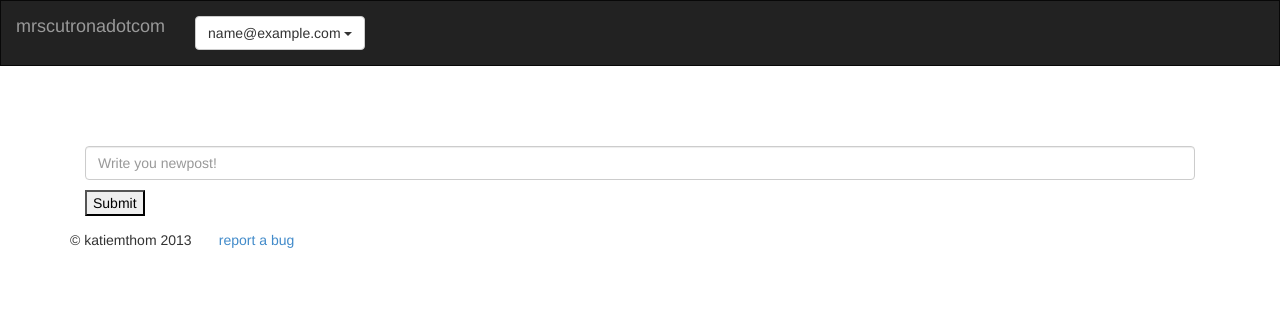
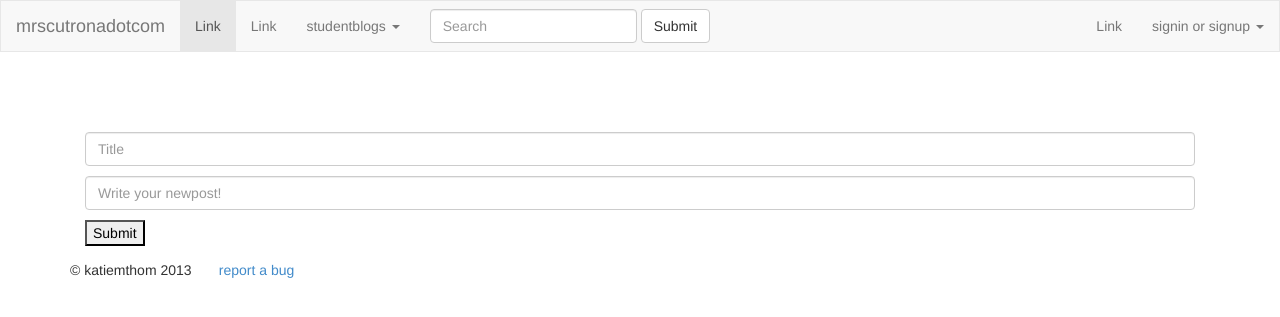
Before and after one commit to katiemthom/mrscutronadotcom, a Flask app: page /addpost in a window 1280 px wide. Shown: the top 317 px of the page. Run offline with Flask 2, Linux system fonts and the light colour scheme; a user stored in the database is signed in; tables that the repository leaves empty hold one stand-in row (values such as "Sample post"); some libraries are stand-ins or nearby versions.

Commit message:
fixed commenting and adding a post

```diff
--- a/app.py
+++ b/app.py
@@ -18,7 +18,7 @@ app.config['MAIL_USE_SSL'] = True
 app.config['MAIL_USERNAME'] = 'bugs@mrscutrona.com'
 app.config['MAIL_PASSWORD'] = config.epw
 mail.init_app(app)
-PER_PAGE = 1
+PER_PAGE = 5
 def url_for_other_page(page):
 	args = dict(request.view_args.items() + request.args.to_dict().items())
 	args['page'] = page
@@ -121,8 +121,8 @@ def show_post(post_id):
 @app.route('/myblog/page/<int:page>')
 @login_required
 def show_posts(page):
-	count = model.count_all_posts(current_user.id)
-	posts = model.get_posts_for_page(current_user.id, page, PER_PAGE, count)
+	count = model.count_all_posts(current_user.user_id)
+	posts = model.get_posts_for_page(current_user.user_id, page, PER_PAGE, count)
 	pagination = model.Pagination(page, PER_PAGE, count)
 	return render_template('myblog.html', pagination=pagination,posts = posts, user = current_user)
 
@@ -132,10 +132,10 @@ def show_grades():
 	grades = model.get_grades_by_user_id(current_user.id)
 	return render_template('mygrades.html',grades=grades,user=current_user)
 
-@app.route('/post/<int:post_id>', methods=['POST'])
+@app.route('/post/<int:post_pk>', methods=['POST'])
 @login_required
-def comment(post_id):
-	new_comment = model.add_comment(request.form.get('author_id'),request.form.get('post_id'),request.form.get('comment'))
+def comment(post_pk):
+	new_comment = model.add_comment(request.form.get('user_id'),request.form.get('post_pk'),request.form.get('comment'))
 	return jsonify({
 		'comment_author': new_comment.user.first_name,
 		'comment_content': new_comment.content,
@@ -155,7 +155,8 @@ def add_post():
 		return render_template('addpost.html')
 	else:
 		content = form.post_content.data
-		new_post = model.add_post(current_user.id, content)
+		title = form.post_content.data
+		new_post = model.add_post(current_user.user_id, content, title)
 	return redirect('/myblog')
 
 ########## end login-required views ##########
--- a/model.py
+++ b/model.py
@@ -32,6 +32,9 @@ class User(Base, UserMixin):
     profile_picture = Column(String(64), nullable=True, default='http://katiemthom.com/cat_ph.jpeg')
     school_id = Column(Integer, nullable=False)
 
+    def get_id(self):
+    	return self.user_id
+
     def setpw(self, pw):
         self.salt = bcrypt.gensalt()
         pw = pw.encode("utf-8")
@@ -64,7 +67,7 @@ class Comment(Base):
 	user_id = Column(BigInteger, ForeignKey('users.user_id'), nullable=False)
 	post_pk = Column(BigInteger, ForeignKey('posts.post_pk'), nullable=False)
 	content = Column(String(500), nullable=False)
-	version_id = Column(Integer, nullable=False)
+	version_id = Column(Integer, nullable=False, default=1)
 	is_deleted = Column(Boolean, default=False)
 	user = relationship("User", backref="comments")
 	post = relationship("Post", backref="comments")
@@ -177,8 +180,9 @@ def get_posts_for_page(user_id, page, per_page, count):
 def count_all_posts(user_id):
 	return len(session.query(Post).filter_by(user_id=user_id).all())
 
-def add_post(author_id,content):
-	new_post = Post(timestamp=datetime.datetime.now(),author_id=author_id,content=content)
+def add_post(author_id,content,title):
+	last = session.query(Post).order_by(desc(Post.post_pk)).first()
+	new_post = Post(timestamp=datetime.datetime.now(),user_id=author_id,content=content,post_id=last.post_pk+1, title=title)
 	session.add(new_post)
 	session.commit()
 	return new_post
@@ -190,8 +194,13 @@ def get_grades_by_user_id(user_id):
 
 ########### FUNCTIONS WITH COMMENTS ###########
 
+
+
 def add_comment(author_id,post_id,content):
-	new_comment = Comment(timestamp=datetime.datetime.now(),author_id=author_id,post_id=post_id,content=content)
+	last = session.query(Comment).order_by(desc(Comment.comment_pk)).first()
+	new_comment = Comment(timestamp=datetime.datetime.now(),user_id=author_id,post_pk=post_id,content=content,comment_id=last.comment_pk+1)
+	post = session.query(Post).filter_by(post_pk=post_id).one()
+	post.comment_count += 1
 	session.add(new_comment)
 	session.commit()
 	return new_comment
--- a/templates/addpost.html
+++ b/templates/addpost.html
@@ -4,7 +4,10 @@
 	<br><br><br>
 	<form action='{{url_for("add_post")}}' method='post'>
 		<p>
-			<input id='post_content' type='text' class='form-control' name='post_content' placeholder='Write you newpost!'></input>
+			<input id='post_content' type='text' class='form-control' name='post_title' placeholder='Title'></input>
+		</p>
+		<p>
+			<input id='post_content' type='text' class='form-control' name='post_content' placeholder='Write your newpost!'></input>
 		</p>
 		<p>
 			<input type='submit' id="add_post_submit"></input>
--- a/templates/master.html
+++ b/templates/master.html
@@ -7,10 +7,13 @@
         <title>mrscutronadotcom</title>
 	</head>
 	<body>
-        <div class="navbar navbar-inverse" role='navigation'>
 
+
+<nav class="navbar navbar-default" role="navigation">
+<!-- Brand and toggle get grouped for better mobile display -->
 <div class="navbar-header">
-                <button type="button" class="navbar-toggle" data-toggle="collapse" data-target=".navbar-collapse">
+<button type="button" class="navbar-toggle" data-toggle="collapse" data-target="#bs-example-navbar-collapse-1">
+<span class="sr-only">Toggle navigation</span>
 <span class="icon-bar"></span>
 <span class="icon-bar"></span>
 <span class="icon-bar"></span>
@@ -18,22 +21,37 @@
 <a class="navbar-brand" href="/">mrscutronadotcom</a>
 </div>
 
-            <div class="navbar-collapse collapse">
-            <div class="dropdown">
-                <button class="btn dropdown-toggle sr-only" type="button" id="dropdownMenu1" data-toggle="dropdown">
-                studentblogs
-                <span class="caret"></span>
-                </button>
-                <ul class="dropdown-menu" role="menu" aria-labelledby="dropdownMenu1">
-                    <li role="presentation"><a role="menuitem" tabindex="-1" href="#">Action</a></li>
-                    <li role="presentation"><a role="menuitem" tabindex="-1" href="#">Another action</a></li>
-                    <li role="presentation"><a role="menuitem" tabindex="-1" href="#">Something else here</a></li>
-                    <li role="presentation" class="divider"></li>
-                    <li role="presentation"><a role="menuitem" tabindex="-1" href="#">Separated link</a></li>
+<!-- Collect the nav links, forms, and other content for toggling -->
+<div class="collapse navbar-collapse" id="bs-example-navbar-collapse-1">
+<ul class="nav navbar-nav">
+<li class="active"><a href="#">Link</a></li>
+<li><a href="#">Link</a></li>
+<li class="dropdown">
+<a href="#" class="dropdown-toggle" data-toggle="dropdown">studentblogs <b class="caret"></b></a>
+<ul class="dropdown-menu">
+<li><a href="/blogs">featured and recent</a></li>
+<li><a href="#">search by student</a></li>
+{% if user.is_active() %}
+<li class="divider"></li>
+<li><a href="{{url_for('show_blog', author_id=user.user_id)}}">my blog</a></li>
+<li><a href="{{url_for('add_post', author_id=user.user_id)}}">add post</a></li>
+{% endif %}
 </ul>
+</li>
+</ul>
+<form class="navbar-form navbar-left" role="search">
+<div class="form-group">
+<input type="text" class="form-control" placeholder="Search">
 </div>
-                {% if not user.is_active() %}
-                <form class="navbar-form navbar-right" method='post'>
+<button type="submit" class="btn btn-default">Submit</button>
+</form>
+<ul class="nav navbar-nav navbar-right">
+<li><a href="#">Link</a></li>
+<li class="dropdown">
+<a href="#" class="dropdown-toggle" data-toggle="dropdown">signin or signup <b class="caret"></b></a>
+<ul class="dropdown-menu">
+<li>
+<form class="navbar-form navbar-right" method='post' action='/'>
 <div class="form-group">
     <input type="email" placeholder="Email" class="form-control" name='email'>
 </div>
@@ -42,23 +60,16 @@
 </div>
 <button type="submit" class="btn btn-success">Sign in</button>
 </form>
-                {% else %}
-                <div class="navbar-text">
-                <div class='btn-group'>
-                    <button type='button' class='btn btn-default dropdown-toggle' data-toggle='dropdown'>{{user.email}} <span class='caret'></span>
-                    </button>
-                    <ul class='dropdown-menu' role='menu'>
-                        <li><a href="/myblog">my blog</a></li>
-                        <li><a href="/mygrades">my grades</a></li>
-                        <li class='divider'></li>
-                        <li><a href="/logout">sign out</a></li>
+</li>
+
+
+<li class="divider"></li>
+<li><a href="#">Separated link</a></li>
 </ul>
-                </div>
-                </div>
-                {% endif %}
-            </div>
-
-        </div>
+</li>
+</ul>
+</div><!-- /.navbar-collapse -->
+</nav>
         <div class='container'>
 			{% block body %}
 			{% endblock %}
--- a/templates/myblog.html
+++ b/templates/myblog.html
@@ -37,7 +37,7 @@
 
 
 	{% for post in posts %}
-	<h3><a href="{{url_for('show_post', post_id=post.id)}}">{{post.timestamp}}</a></h3>
+	<h3><a href="{{url_for('show_post', post_id=post.post_pk)}}">{{post.timestamp}}</a></h3>
 	<p>{{post.content}}</p>
 	{% endfor %}
 </div>
--- a/templates/post.html
+++ b/templates/post.html
@@ -3,7 +3,7 @@ function addComment(authorId,postId,startId,destId) {
 	$.ajax({
 		type: "POST",
   		url: "/post/1",
-  		data: { author_id: authorId, post_id: postId, comment: $(startId).val() }
+  		data: { user_id: authorId, post_pk: postId, comment: $(startId).val() }
 		}).done(function( msg ) {
 			console.log(msg)
 			$(destId).append('<h3>'+msg['comment_timestamp']+' '+msg['comment_author']+'</h3>')
@@ -35,7 +35,7 @@ function addComment(authorId,postId,startId,destId) {
 	<p><input id='comment_input' type='text' class='form-control' name='comment_input' placeholder='Share your thoughts...!'></input></p>
 
 	<p>
-		<a href="javascript:addComment({{post.user.id}},{{post.id}},'#comment_input','#comments-div');" id="add-comment-button"><button>Submit</button></a>
+		<a href="javascript:addComment({{post.user_id}},{{post.post_pk}},'#comment_input','#comments-div');" id="add-comment-button"><button>Submit</button></a>
 	</p>
 
 	<br><br>
```
Also changed, not shown: templates/blog.html (+7 -1 lines). Lines whose indentation alone changed are shown as unchanged.
